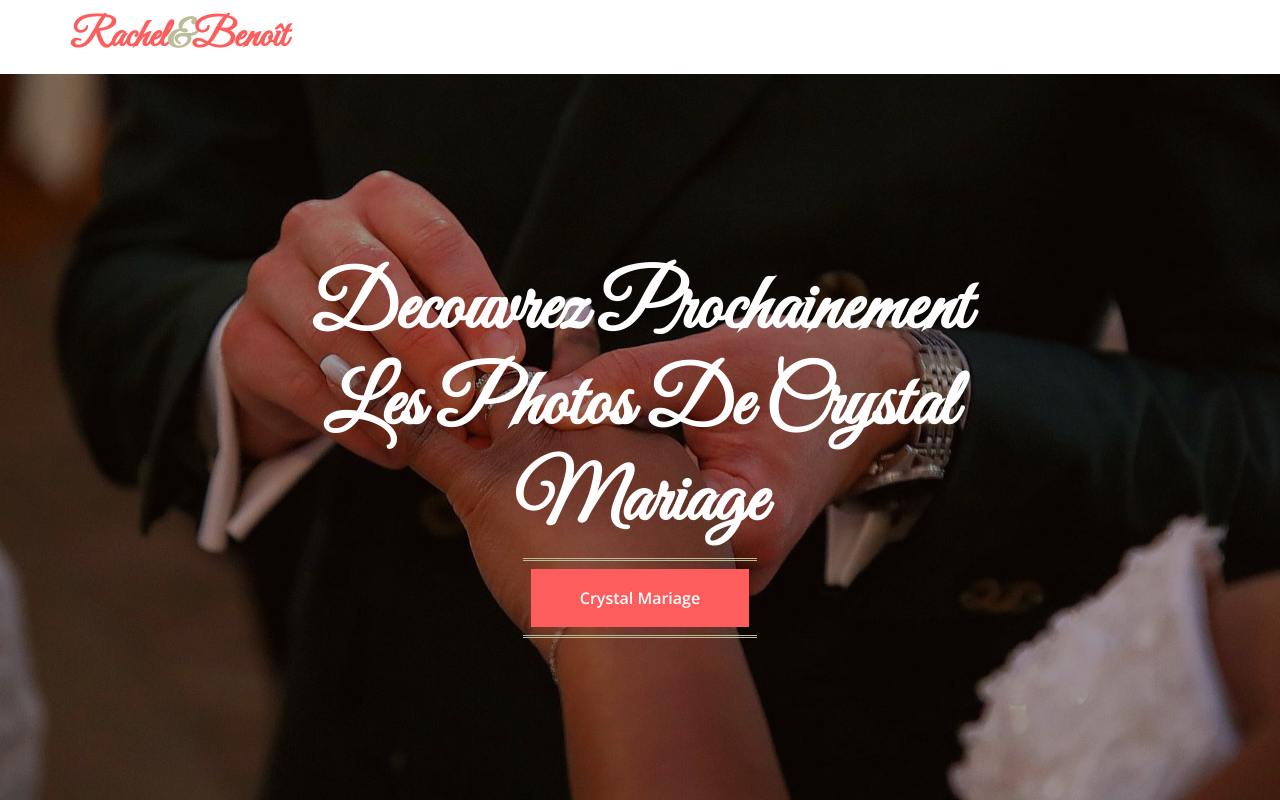
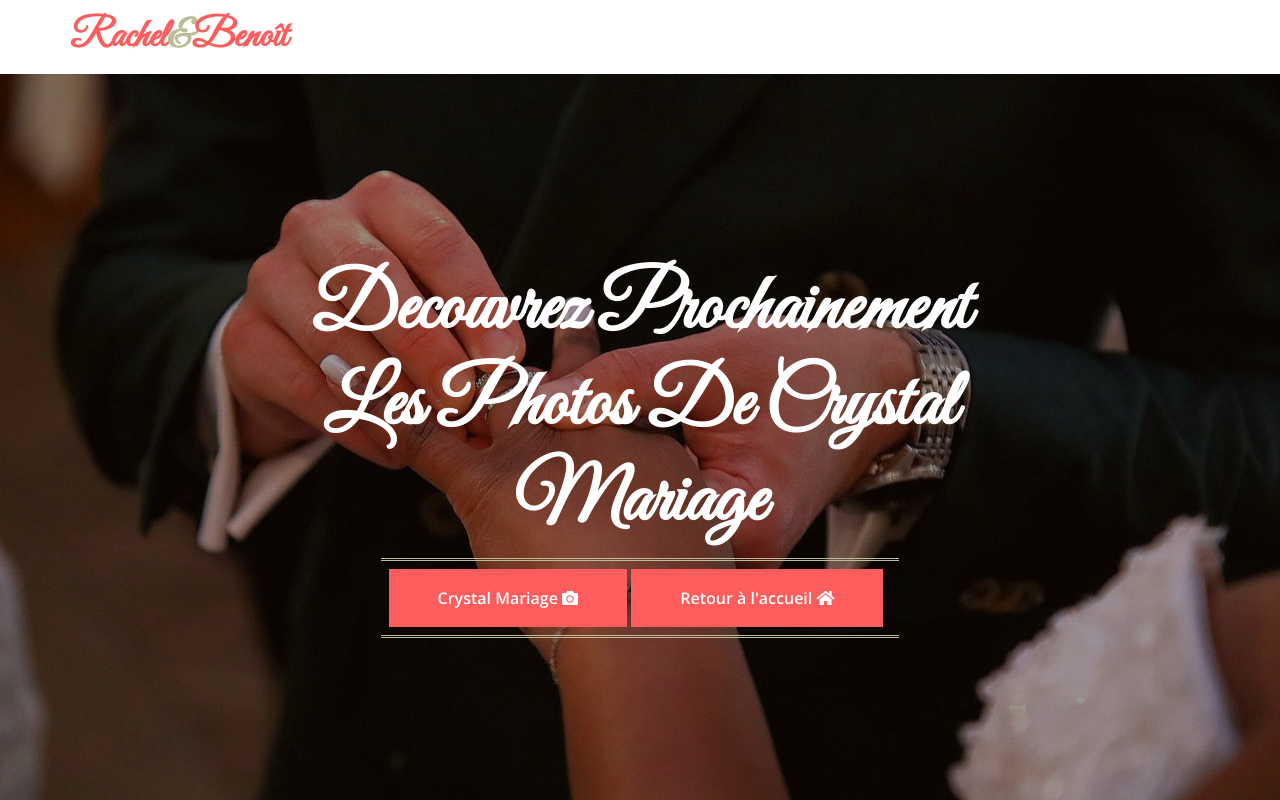
Before and after one commit to Anakiin75/mariage_R-B, a plain HTML site: page crystalmariage.html in a window 1280 px wide. Shown: the top 800 px of the page. Drawn offline with nearby package versions, Linux system fonts and the light colour scheme; a web font is replaced by a local one.

Commit message:
Update crystalmariage.html
btn accueil

```diff
--- a/crystalmariage.html
+++ b/crystalmariage.html
@@ -76,8 +76,13 @@
                             <h1 class="display-1 text-capitalize text-white ">decouvrez prochainement<br> les photos de crystal mariage</h1>
                             <div class="d-inline-block border-end-0 border-start-0 border-secondary p-2 mb-5"
                                 style="border-style: double;">
-                                <a class="btn btn-primary btn-primary-outline-0 py-3 px-5" target="_blank"
-                                        href="https://www.instagram.com/crystalmariageparis/">Crystal Mariage</a>
+                               <a class="btn btn-primary btn-primary-outline-0 py-3 px-5" target="_blank"
+                                        href="https://www.instagram.com/crystalmariageparis/">Crystal Mariage <i class="fa fa-camera"
+                                        aria-hidden="true"></i>
+                                        <a class="col-12 text-center wow fadeIn" data-wow-delay="0.2s">
+                                            <a class="btn btn-primary btn-primary-outline-0 py-3 px-5 me-2" href="index.html">Retour à l'accueil <i
+                                                    class="fas fa-home"></i></a>
+                                            </a>
                             </div>
                             <div class="d-flex align-items-center justify-content-center">
 
```
